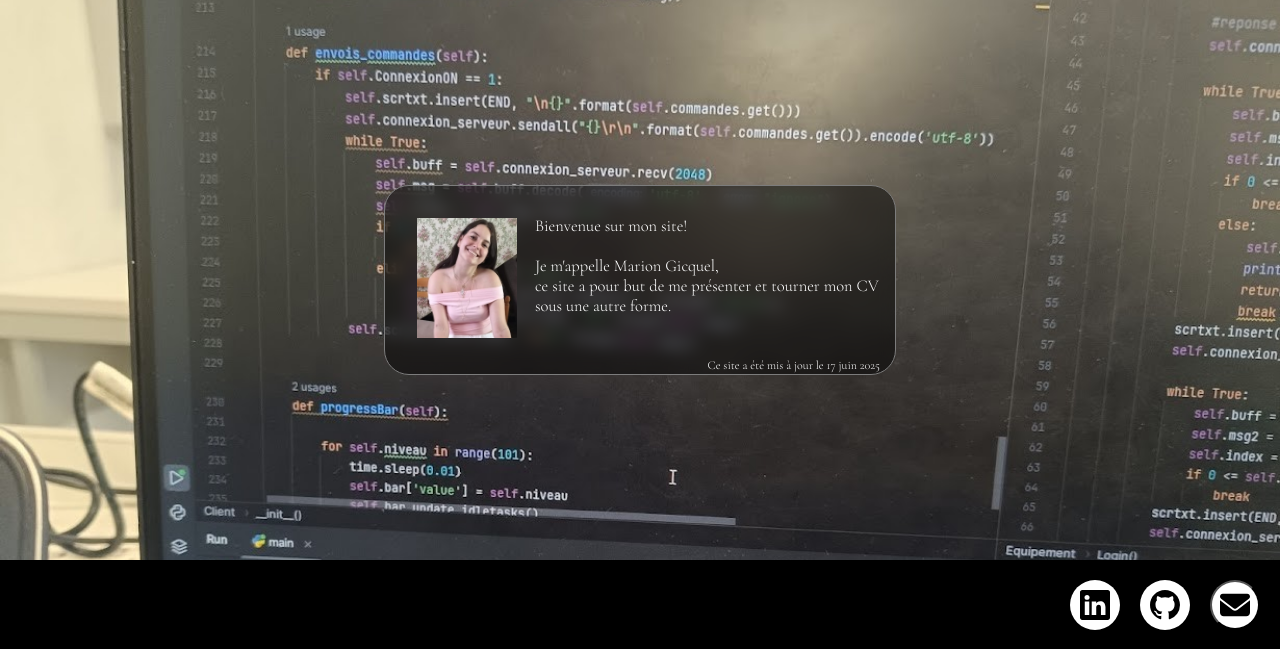
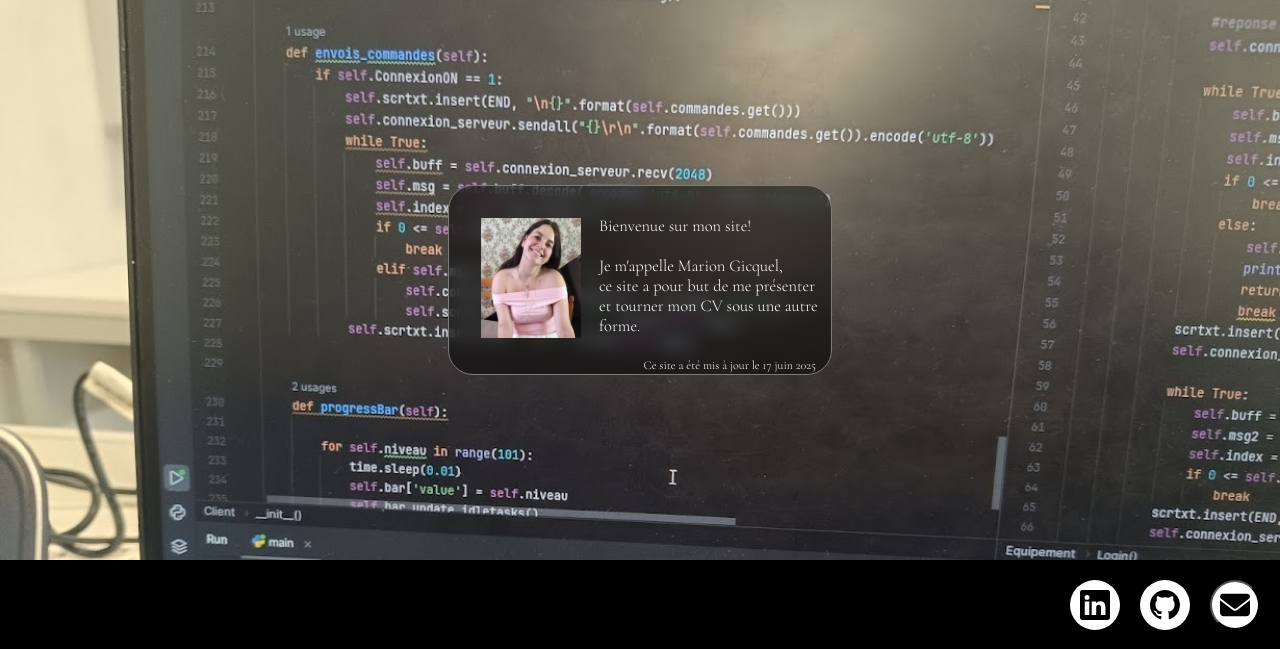
Before and after one commit to mariongcl/spydouswebsite, a PHP site: page / in a window 1280 px wide. Shown: the part 122-771 px from the top of the page. Run offline with PHP 8.4, Linux system fonts and the light colour scheme; some web fonts are replaced.

Commit message:
Update style.css

```diff
--- a/style.css
+++ b/style.css
@@ -1175,7 +1175,7 @@ QQQQQQQQQQQQQQQQQQQQQQQQQQQQQQQQQQQQQQQQQQ######################################
   border: 1px solid #7c7c7c;
   padding: 2rem;
   border-radius: 25px;
-  width:  40%!important ; /* Taille du cadre */
+  width:  30%!important ; /* Taille du cadre */
   color: white;
   text-align: left;
   height: auto;
```
